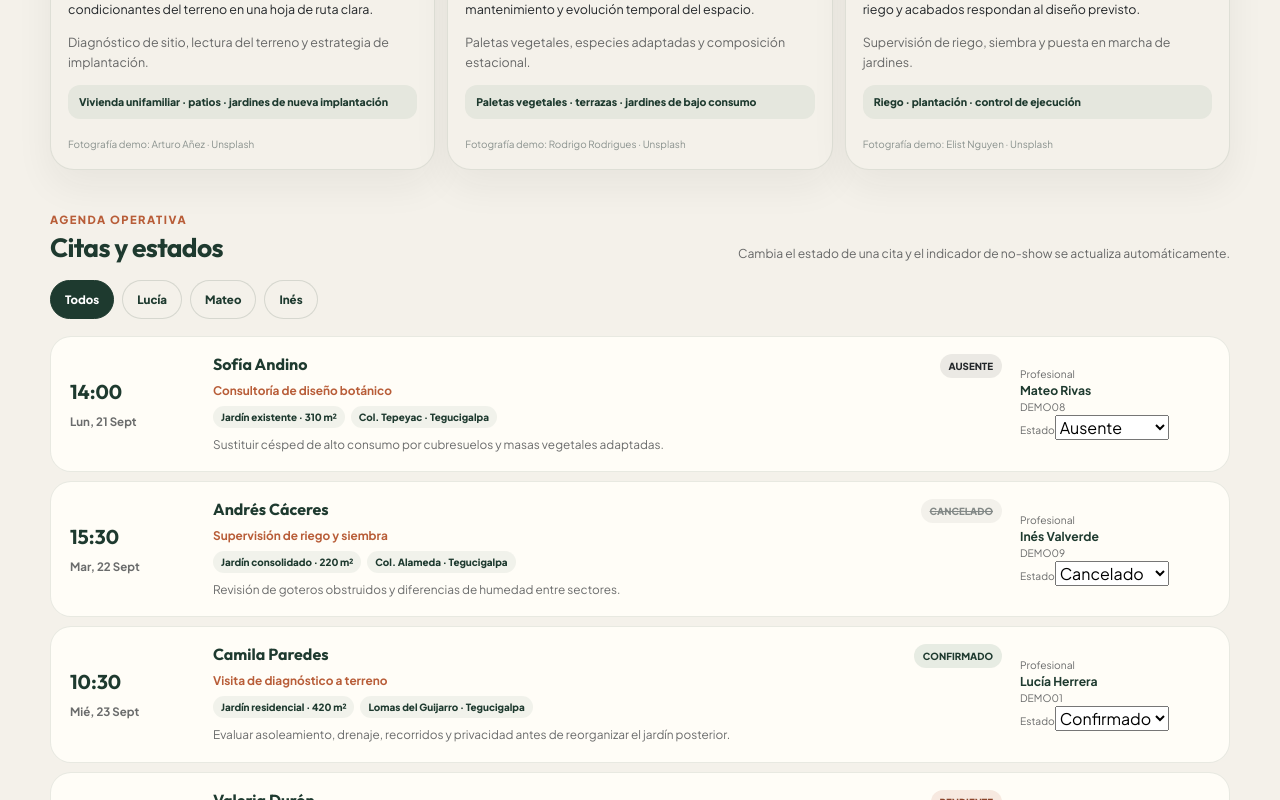
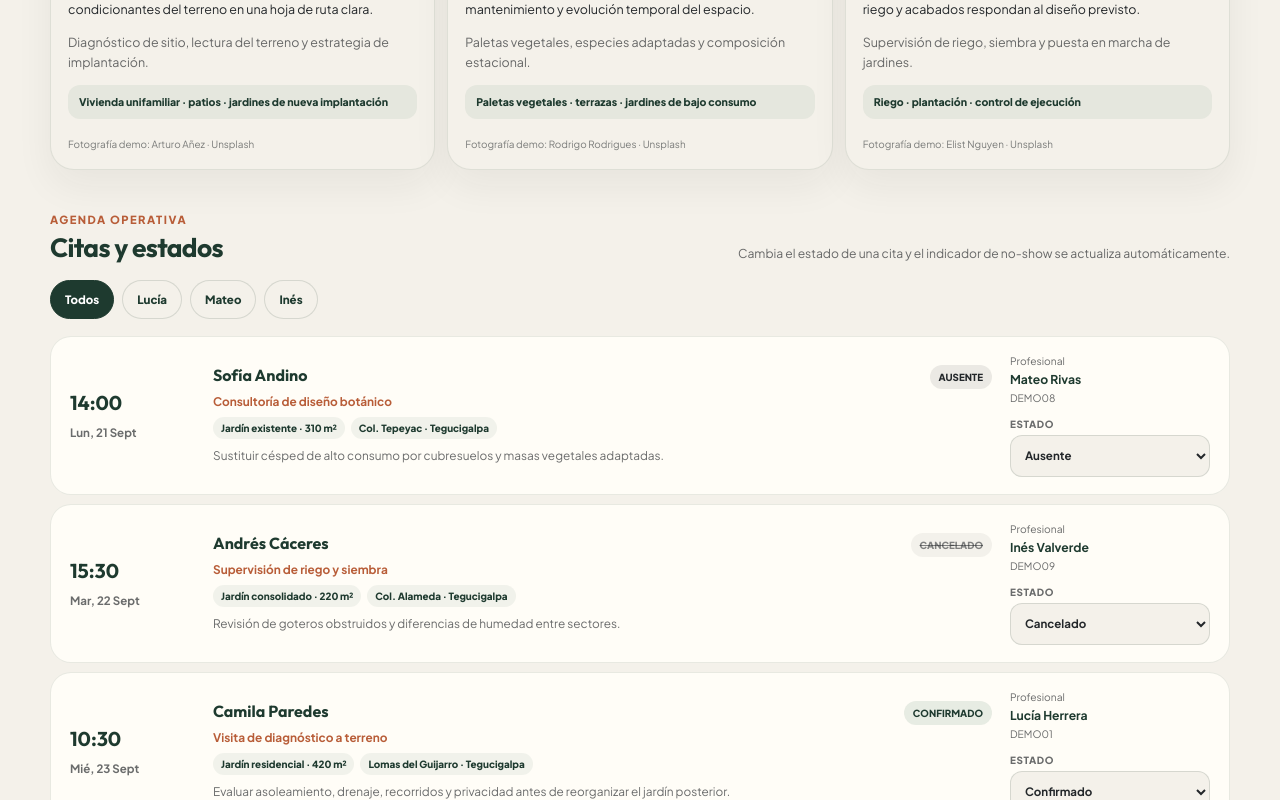
Before and after one commit to soyalbamontalvo-dev/turnos-online-estudio-paisajismo, a Next.js app: page /dashboard in a window 1280 px wide. Shown: the part 2080-2880 px from the top of the page. Built offline with nearby package versions, Linux system fonts and the light colour scheme.

Commit message:
style: controles de estado y feedback no-show

```diff
--- a/app/dashboard/dashboard.module.css
+++ b/app/dashboard/dashboard.module.css
@@ -255,7 +255,7 @@
   display: block;
   padding-top: 11px;
   border-top: 1px solid var(--line);
-  color: #7f8883;
+  color: rgba(35, 39, 42, .62);
   font-size: .67rem;
   line-height: 1.5;
 }
@@ -341,7 +341,7 @@
 }
 
 .professionalBody small {
-  color: #8a928e;
+  color: rgba(35, 39, 42, .58);
   font-size: .62rem;
 }
 
@@ -372,6 +372,18 @@
   border-color: var(--foliage);
   background: var(--foliage);
   color: white;
+}
+
+.statusFeedback {
+  margin: 0 0 14px;
+  padding: 12px 14px;
+  border: 1px solid rgba(125, 157, 133, .35);
+  border-radius: 14px;
+  background: rgba(125, 157, 133, .12);
+  color: var(--foliage);
+  font-size: .75rem;
+  font-weight: 700;
+  line-height: 1.5;
 }
 
 .agendaList {
@@ -468,7 +480,7 @@
 
 .status_pendiente {
   background: rgba(184, 93, 56, .12);
-  color: #8b442b;
+  color: var(--terracotta);
 }
 
 .status_ausente {
@@ -478,13 +490,13 @@
 
 .status_cancelado {
   background: rgba(35, 39, 42, .055);
-  color: #838987;
+  color: rgba(35, 39, 42, .56);
   text-decoration: line-through;
 }
 
 .agendaProfessional {
   display: grid;
-  gap: 2px;
+  gap: 4px;
   padding-top: 10px;
   border-top: 1px solid var(--line);
 }
@@ -498,6 +510,33 @@
 .agendaProfessional strong {
   color: var(--foliage);
   font-size: .76rem;
+}
+
+.statusEditor {
+  display: grid;
+  gap: 5px;
+  margin-top: 10px;
+}
+
+.statusEditor > span {
+  color: var(--muted);
+  font-size: .62rem;
+  font-weight: 800;
+  letter-spacing: .06em;
+  text-transform: uppercase;
+}
+
+.statusEditor select {
+  width: 100%;
+  min-height: 42px;
+  padding: 0 10px;
+  border: 1px solid var(--line);
+  border-radius: 12px;
+  background: var(--surface);
+  color: var(--charcoal);
+  font-family: var(--font-jakarta), sans-serif;
+  font-size: .72rem;
+  font-weight: 700;
 }
 
 .demoNote {
@@ -535,7 +574,7 @@
   .serviceVisualCard img { aspect-ratio: 4 / 3.1; }
   .professionalGrid { grid-template-columns: repeat(3, minmax(0, 1fr)); }
   .professionalCard img { aspect-ratio: 4 / 3.2; }
-  .agendaItem { grid-template-columns: 110px minmax(0, 1fr) 160px; align-items: center; gap: 18px; padding: 17px 19px; }
+  .agendaItem { grid-template-columns: 110px minmax(0, 1fr) 170px; align-items: center; gap: 18px; padding: 17px 19px; }
   .agendaWhen { display: grid; justify-content: start; padding: 0; border: 0; }
   .agendaProfessional { padding: 0; border: 0; }
 }
@@ -543,5 +582,5 @@
 @media (min-width: 1020px) {
   .serviceVisualCard img { aspect-ratio: 4 / 2.8; }
   .professionalCard img { aspect-ratio: 4 / 3; }
-  .agendaItem { grid-template-columns: 125px minmax(0, 1fr) 190px; }
+  .agendaItem { grid-template-columns: 125px minmax(0, 1fr) 200px; }
 }
```
